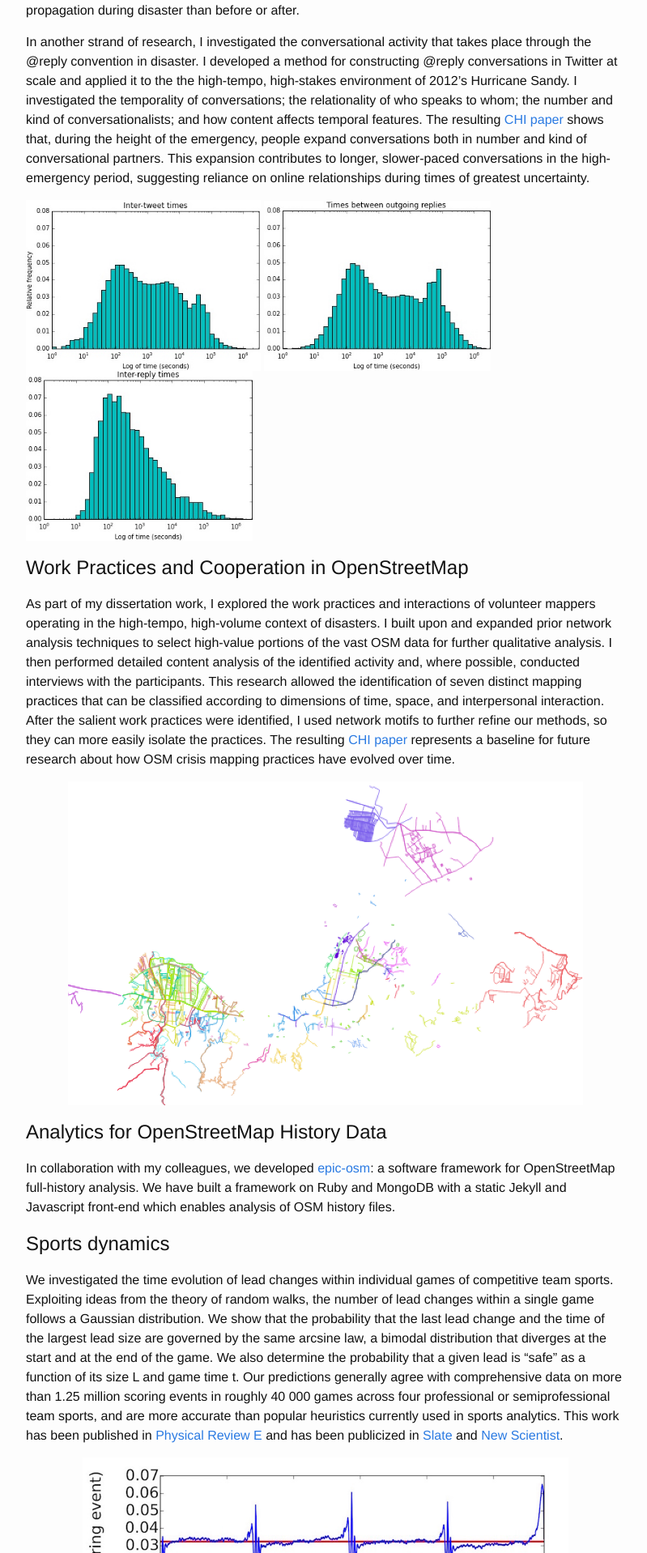
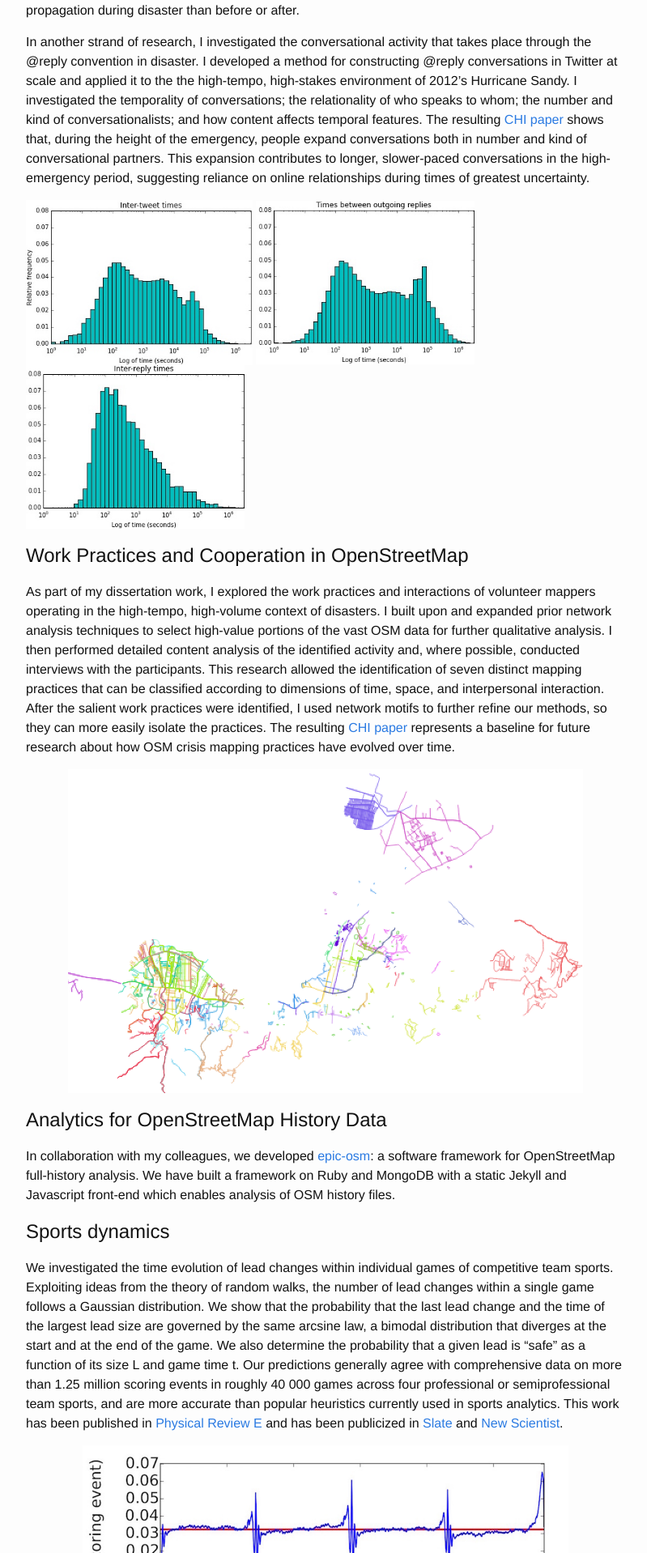
Before and after one commit to marinkala/marinkala.github.com, a Jekyll site: the page built from projects.md, in a window 1280 px wide. Shown: the part 1303-3221 px from the top of the page at 81% size, without its empty margins (238-1037 px from the left). Built offline with Jekyll 4.4.1, drawn with Linux system fonts in a browser that asks for light colours.

Commit message:
tweaking image size

```diff
--- a/projects.md
+++ b/projects.md
@@ -31,9 +31,9 @@
 In another strand of research, I investigated the conversational activity that takes place through the @reply convention in disaster. I developed a method for constructing @reply conversations in Twitter at scale and applied it to the the high-tempo, high-stakes environment of 2012's Hurricane Sandy. I investigated the temporality of conversations; the relationality of who speaks to whom; the number and kind of conversationalists; and how content affects temporal features. The resulting [CHI paper](https://dl.acm.org/citation.cfm?id=3173658) shows that, during the height of the emergency, people expand conversations both in number and kind of conversational partners. This expansion contributes to longer, slower-paced conversations in the high-emergency period, suggesting reliance on online relationships during times of greatest uncertainty.
 
 <p float="left">
-  <img src="/assets/intertweetTime.jpg" width="290" />
-  <img src="/assets/outReplyTime.jpg" width="280" />
-  <img src="/assets/InterreplyTime.jpg" width="280" />
+  <img src="/assets/intertweetTime.jpg" width="280" />
+  <img src="/assets/outReplyTime.jpg" width="270" />
+  <img src="/assets/InterreplyTime.jpg" width="270" />
 </p>
 
 ## Work Practices and Cooperation in OpenStreetMap
```
